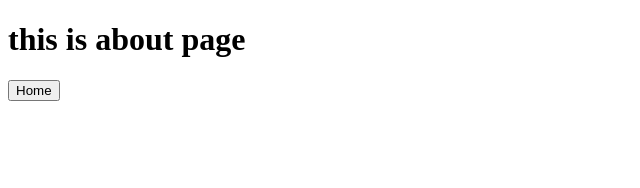
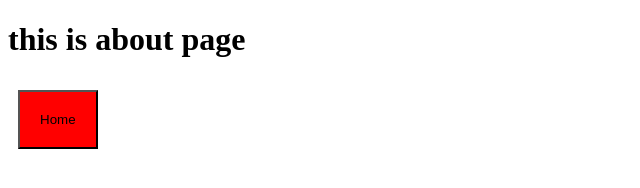
Before and after one commit to Tejaswiberad20/folder_structure_repo, a plain HTML site: page pages/about.html in a window 1280 px wide. Shown: the whole page, without its empty margins (0-640 px from the left). Drawn offline with Linux system fonts and the light colour scheme; files that its build step writes are made by us from their sources.

Commit message:
btn style added

```diff
--- a/css/style.css
+++ b/css/style.css
@@ -4,3 +4,8 @@
 .h2{
     color:aqua;
 }
+.btn{
+    background-color: red;
+    padding:20px;
+    margin: 10px;;
+}
--- a/pages/about.html
+++ b/pages/about.html
@@ -6,6 +6,6 @@
 </head>
 <body>
     <h1>this is about page</h1>
-    <button>Home</button>
+    <button class="btn">Home</button>
 </body>
 </html>
```
Also changed, not shown: pages/contact.html (+1 -1 lines).
